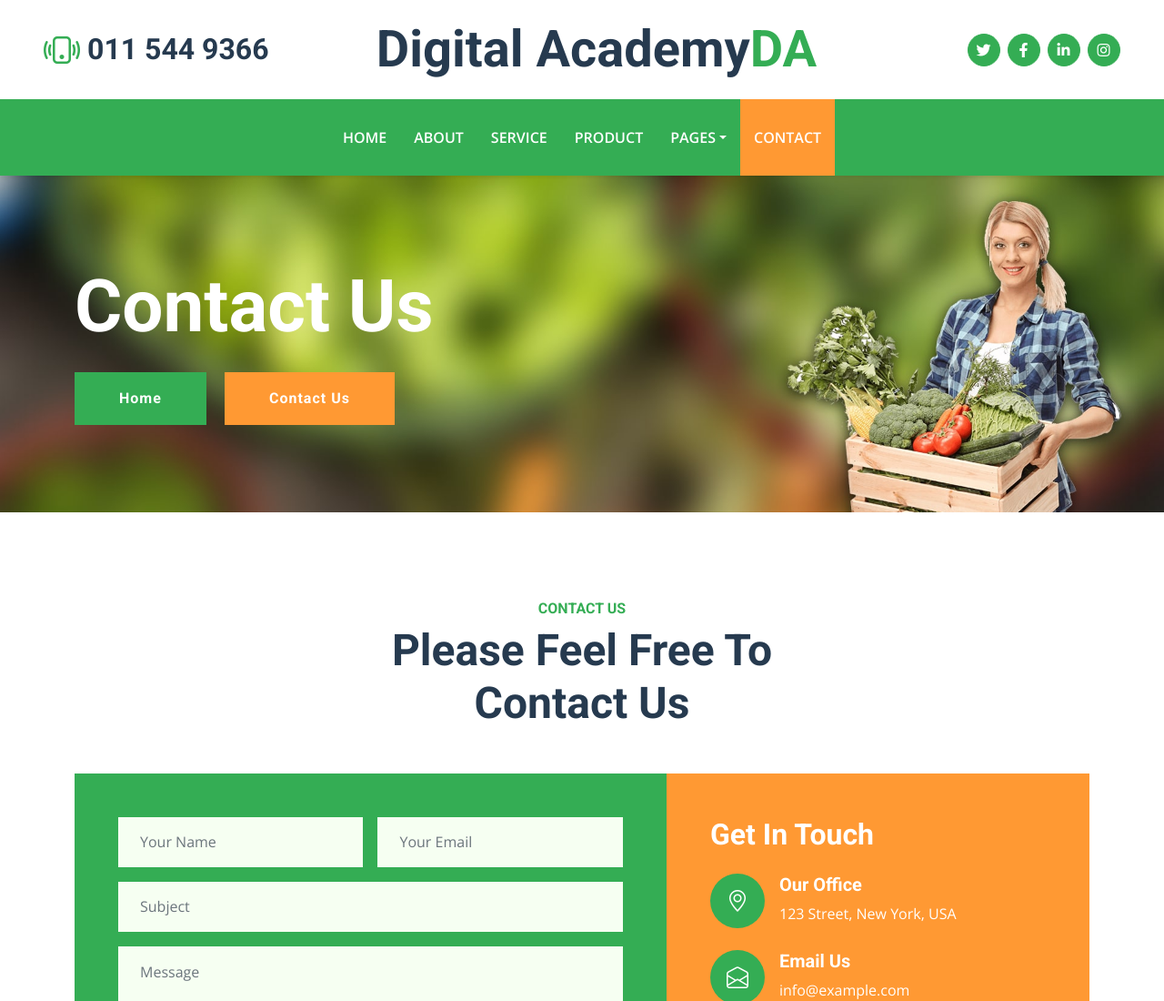
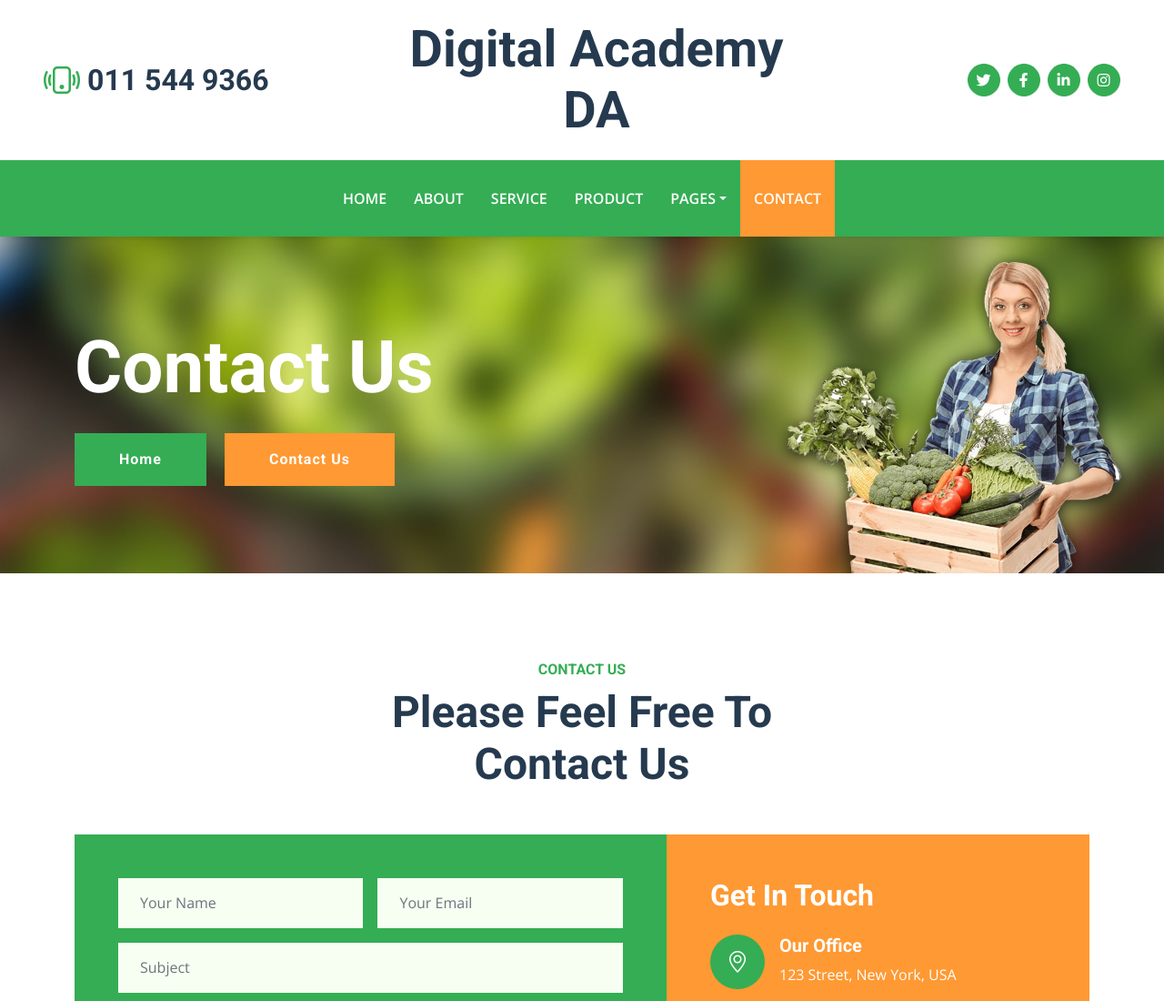
Before and after one commit to The-DigitalAcademy/Bruce_Morakane-DA, a plain HTML site: page contact.html in a window 1280 px wide. Shown: the top 1100 px of the page at 91% size. Drawn offline with nearby package versions, Linux system fonts and the light colour scheme.

Commit message:
added h1

```diff
--- a/contact.html
+++ b/contact.html
@@ -42,7 +42,7 @@
             <div class="col-lg-6">
                 <div class="d-flex align-items-center justify-content-center">
                     <a href="index.html" class="navbar-brand ms-lg-5">
-                        <h1 class="m-0 display-4 text-primary"><span class="text-dark">Digital Academy</span>DA</h1>
+                        <h1 class="m-0 display-4 text-dark"><span class="text-dark">Digital Academy <center></span>DA</h1>
                     </a>
                 </div>
             </div>
```
